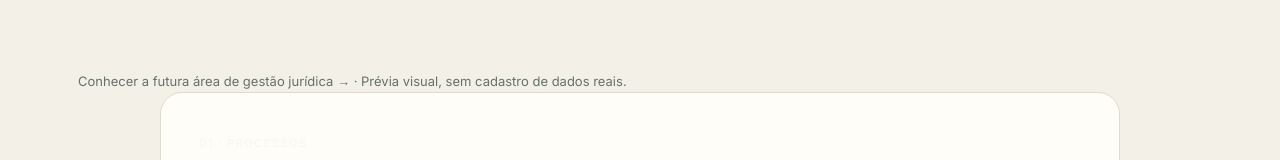
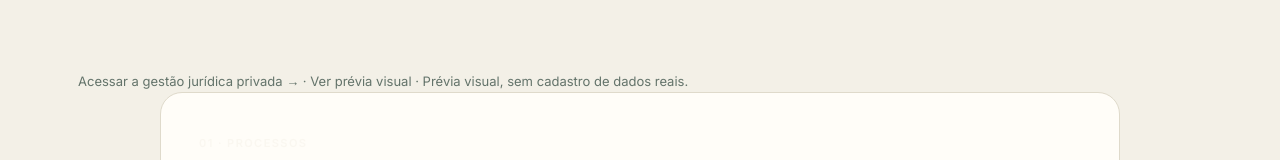
Before and after one commit to JoaoMalkiewiez/Radar-fiscal, a website: page Sitezino/juridico.html in a window 1280 px wide. Shown: the part 453-613 px from the top of the page. Drawn offline with Linux system fonts and the light colour scheme.

Commit message:
Link existing legal tools to the private management portal

```diff
--- a/Sitezino/juridico.html
+++ b/Sitezino/juridico.html
@@ -21,7 +21,7 @@
 <main id="conteudo">
 <section class="legal-hero"><div class="container"><p class="eyebrow">Radar Fiscal · Área jurídica</p><h1>Radar <span>Jurídico</span></h1><p class="legal-lead">Ferramentas para organizar consultas processuais, verificar empresas e examinar documentos — no mesmo padrão visual do Radar Fiscal.</p><div class="legal-nav" role="tablist" aria-label="Ferramentas jurídicas"><button class="legal-tab" type="button" data-tab="processos" role="tab" aria-selected="true" aria-controls="panel-processos">Processos judiciais</button><button class="legal-tab" type="button" data-tab="empresas" role="tab" aria-selected="false" aria-controls="panel-empresas" tabindex="-1">Investigação empresarial</button><button class="legal-tab" type="button" data-tab="documentos" role="tab" aria-selected="false" aria-controls="panel-documentos" tabindex="-1">Análise documental</button></div></div></section>
 <section class="legal-workspace"><div class="container">
-<p class="legal-hint"><a href="/juridico/gestao">Conhecer a futura área de gestão jurídica →</a> · Prévia visual, sem cadastro de dados reais.</p>
+<p class="legal-hint"><a href="/juridico/portal">Acessar a gestão jurídica privada →</a> · <a href="/juridico/gestao">Ver prévia visual</a> · Prévia visual, sem cadastro de dados reais.</p>
 <div class="legal-panel" id="panel-processos" role="tabpanel" data-panel="processos"><div class="legal-panel-head"><p class="eyebrow">01 · Processos</p><h2>Consultar número processual</h2><p>Valide o número único CNJ, identifique o ramo e o tribunal de origem e abra a consulta pública oficial, quando o portal for identificado. Não buscamos autos nem andamentos automaticamente.</p></div>
 <form id="process-form" class="legal-form" novalidate><label for="process-number">Número CNJ</label><div class="legal-form-row"><input id="process-number" inputmode="numeric" autocomplete="off" maxlength="25" placeholder="0000000-00.0000.0.00.0000" aria-describedby="process-help"><button type="submit">Validar número</button></div><p id="process-help" class="legal-hint">Formato NNNNNNN-DD.AAAA.J.TR.OOOO · validação dos dígitos verificadores.</p></form><div class="legal-result" id="process-result" role="status" aria-live="polite" hidden></div><div class="legal-process-actions" id="process-actions" hidden><a id="tribunal-link" href="https://www.cnj.jus.br/poder-judiciario/tribunais/" target="_blank" rel="noopener noreferrer">Localizar tribunal no CNJ ↗</a><button id="copy-process" type="button">Copiar número CNJ</button></div><p id="process-copy-status" class="legal-hint" role="status" aria-live="polite"></p>
 <div class="legal-links"><a href="https://www.cnj.jus.br/poder-judiciario/tribunais/" target="_blank" rel="noopener noreferrer">Tribunais brasileiros — CNJ</a><a href="https://www.cnj.jus.br/sistemas/datajud/" target="_blank" rel="noopener noreferrer">DataJud — CNJ</a></div><p class="legal-disclaimer">Processos sigilosos e dados restritos não são acessados. A confirmação de movimentações deve ser feita no tribunal competente.</p></div>
```
